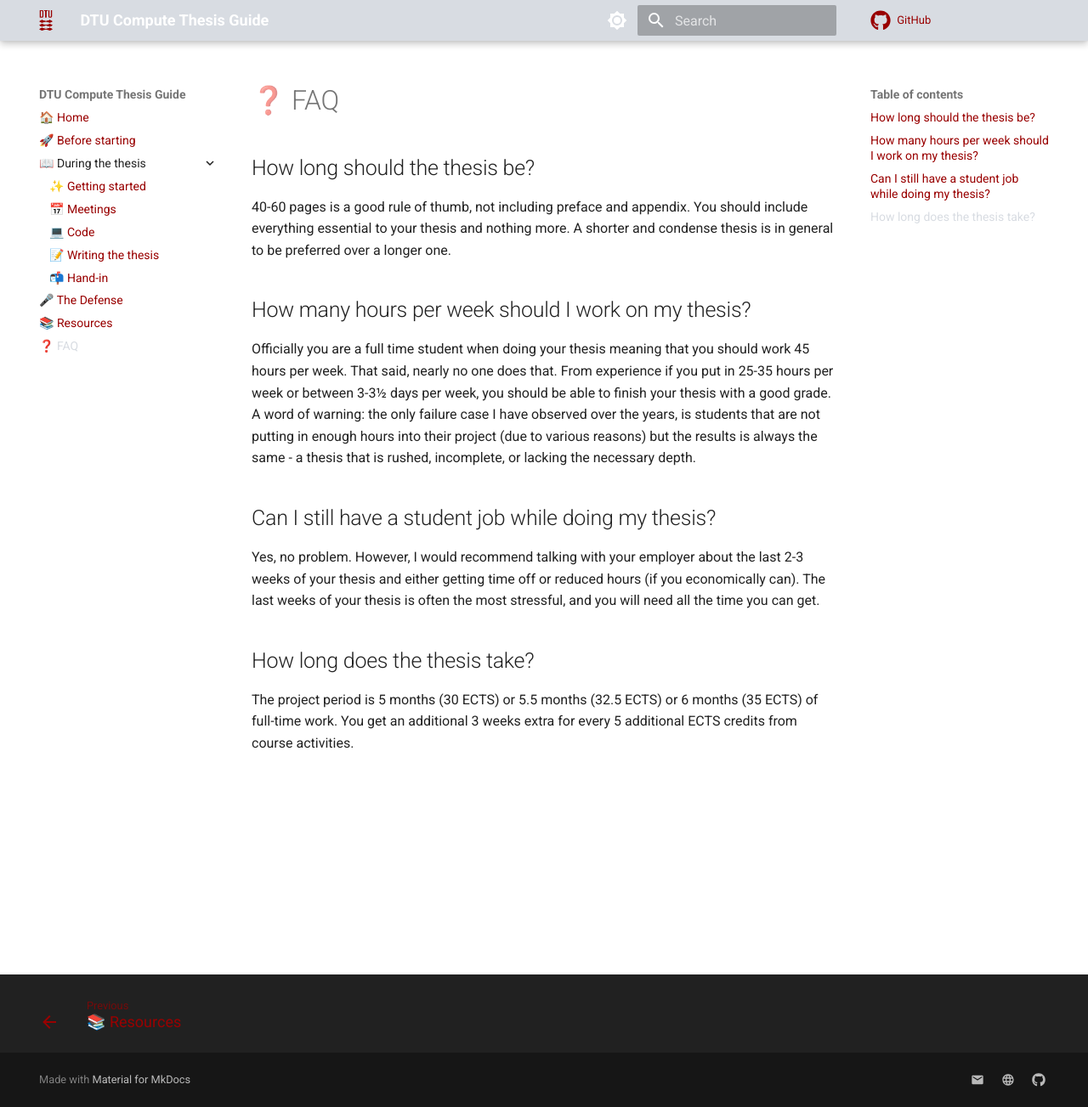
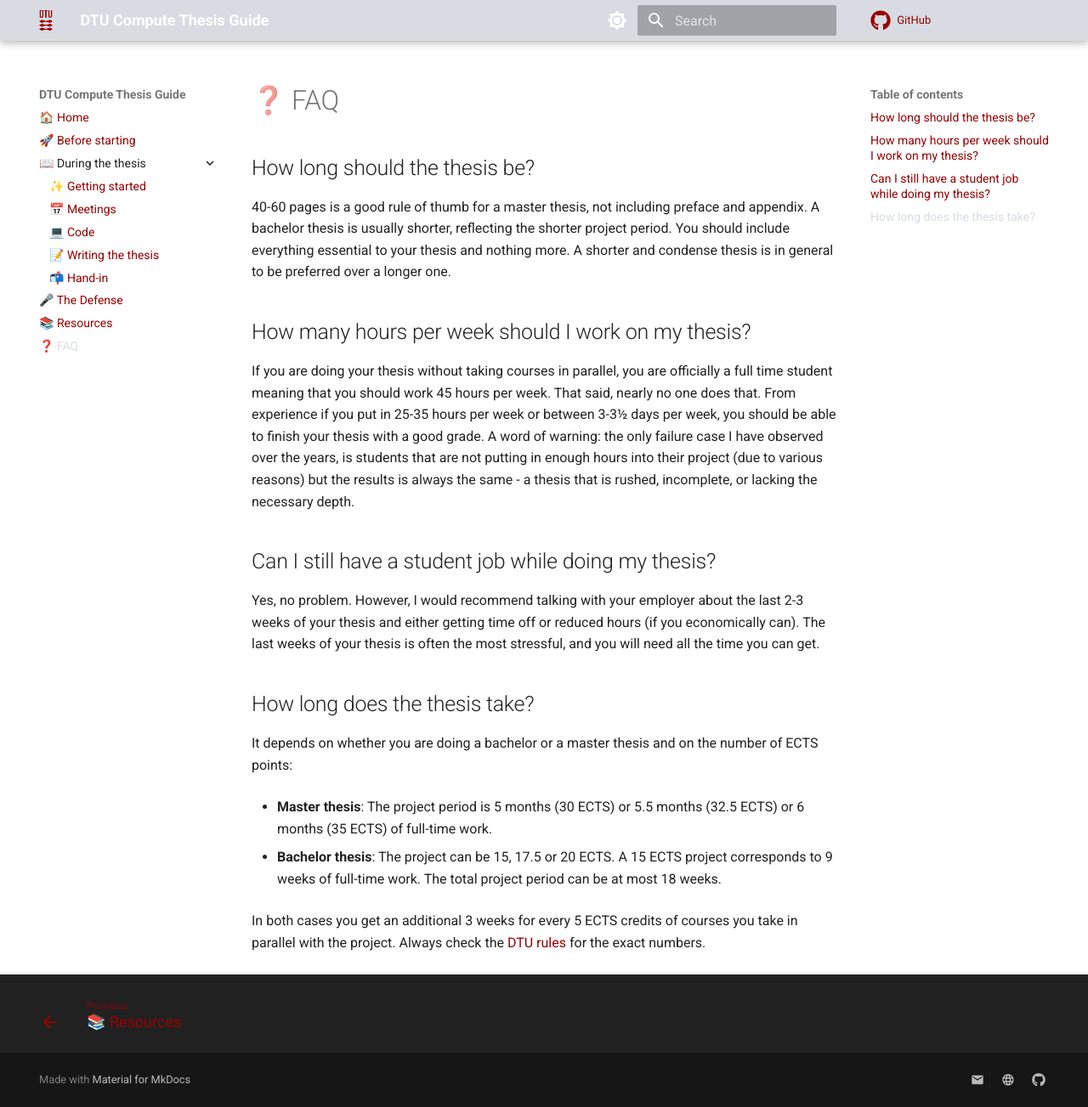
Before and after one commit to SkafteNicki/dtu_cs_thesis, an MkDocs documentation site: the page built from docs/faq.md, in a window 1280 px wide and 1303 px high. Shown: the whole window at 85% size. Built offline with MkDocs 1.6.1 and Material for MkDocs 9.7.7, drawn with Linux system fonts in a browser that asks for light colours; comment, search, counter and statistics services are not loaded.

Commit message:
Generalize docs and template to both bachelor and master theses
Cover BSc ECTS/duration rules alongside MSc, show learning objectives for
both in content tabs, and replace hardcoded master-specific text in the
thesis template with placeholders.

Co-Authored-By: Claude Opus 5.5 <noreply@anthropic.com>

```diff
--- a/docs/faq.md
+++ b/docs/faq.md
@@ -1,12 +1,13 @@
 ## How long should the thesis be?
 
-40-60 pages is a good rule of thumb, not including preface and appendix. You should include everything essential to your
+40-60 pages is a good rule of thumb for a master thesis, not including preface and appendix. A bachelor thesis is
+usually shorter, reflecting the shorter project period. You should include everything essential to your
 thesis and nothing more. A shorter and condense thesis is in general to be preferred over a longer one.
 
 ## How many hours per week should I work on my thesis?
 
-Officially you are a full time student when doing your thesis meaning that you should work 45 hours per week. That said,
-nearly no one does that. From experience if you put in 25-35 hours per week or between 3-3½ days per week, you should be
+If you are doing your thesis without taking courses in parallel, you are officially a full time student meaning that you
+should work 45 hours per week. That said, nearly no one does that. From experience if you put in 25-35 hours per week or between 3-3½ days per week, you should be
 able to finish your thesis with a good grade. A word of warning: the only failure case I have observed over the years,
 is students that are not putting in enough hours into their project (due to various reasons) but the results is always
 the same - a thesis that is rushed, incomplete, or lacking the necessary depth.
@@ -19,5 +20,13 @@ stressful, and you will need all the time you can get.
 
 ## How long does the thesis take?
 
-The project period is 5 months (30 ECTS) or 5.5 months (32.5 ECTS) or 6 months (35 ECTS) of full-time work. You get an
-additional 3 weeks extra for every 5 additional ECTS credits from course activities.
+It depends on whether you are doing a bachelor or a master thesis and on the number of ECTS points:
+
+* **Master thesis**: The project period is 5 months (30 ECTS) or 5.5 months (32.5 ECTS) or 6 months (35 ECTS) of
+    full-time work.
+
+* **Bachelor thesis**: The project can be 15, 17.5 or 20 ECTS. A 15 ECTS project corresponds to 9 weeks of full-time
+    work. The total project period can be at most 18 weeks.
+
+In both cases you get an additional 3 weeks for every 5 ECTS credits of courses you take in parallel with the project.
+Always check the [DTU rules](https://student.dtu.dk/en/rules/afsluttende-projekter) for the exact numbers.
```
Also changed, not shown: docs/before.md (+41 -17 lines), docs/index.md (+3 -1 lines), 2 other files.
